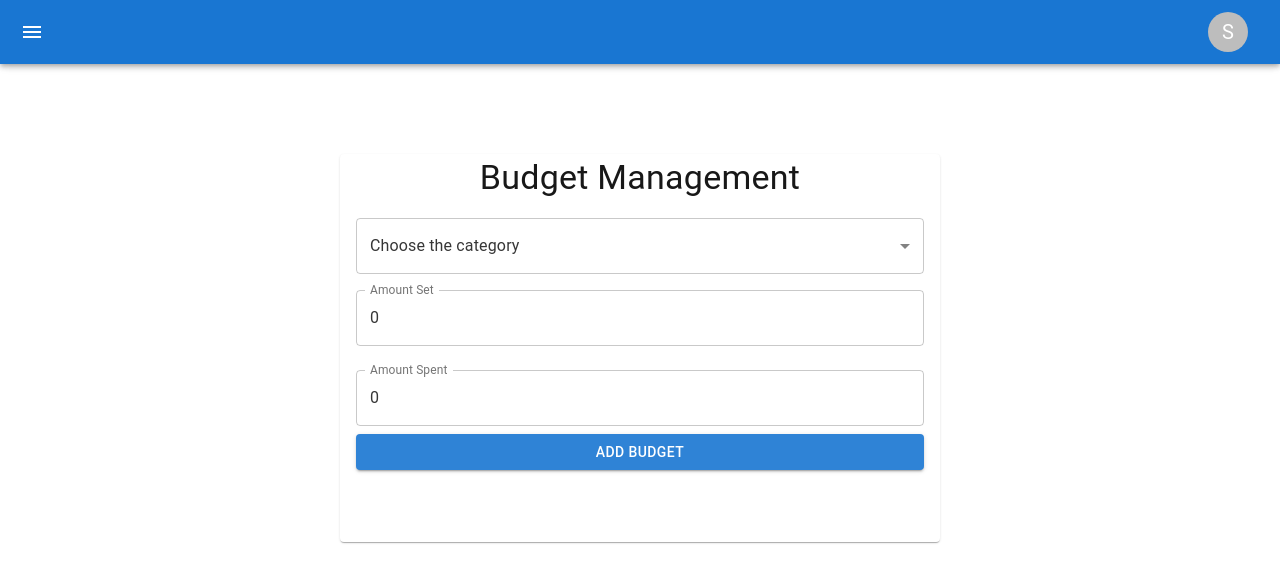
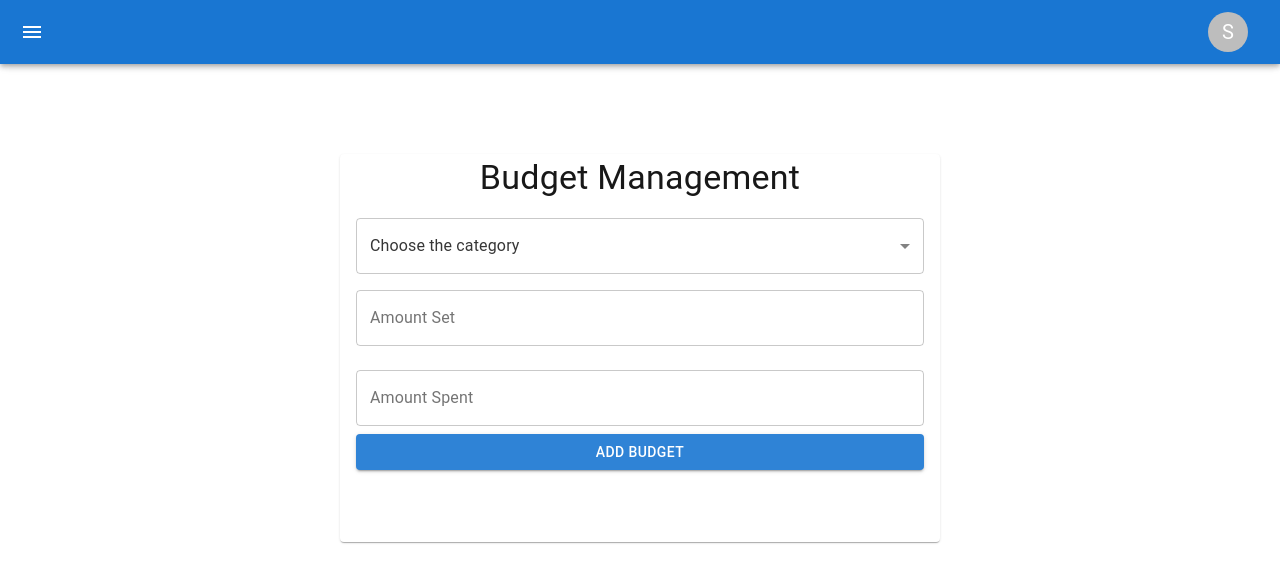
Before and after one commit to aakansha183/Finance_Management, a React (Create React App) app: page /budget in a window 1280 px wide. Shown: the top 582 px of the page. Built offline with nearby package versions, Linux system fonts and the light colour scheme; sample sign-in values are in the browser's storage.

Commit message:
fixed bug

```diff
--- a/src/components/budgetForm.tsx
+++ b/src/components/budgetForm.tsx
@@ -12,11 +12,11 @@ interface BudgetFormProps {
 
 }
 const schema = yup.object().shape({
+  category: yup.string().required('Category is required'),
+  amountSet: yup.string().required('Amount Set is required').min(1, 'Amount Set must be greater than zero'),
+  amountSpent: yup.string().required('Amount Spent is required').min(0, 'Amount Spent must be zero or more').max(yup.ref('amountSet'), 'Amount Spent must be less than or equal to Amount Set'),
+});
 
-  category: yup.string().required('Category is required'),
-  amountSet: yup.number().min(1, 'Amount Set must be greater than zero').required('Amount Set is required'),
-  amountSpent: yup.number().min(0, 'Amount Spent must be zero or more').max(yup.ref('amountSet'), 'Amount Spent must be less than or equal to Amount Set').required('Amount Spent is required'),
-});
 
 const BudgetForm: React.FC<BudgetFormProps> = ({ onSubmit, editMode, defaultValues }) => {
   const { control, handleSubmit, reset } = useForm<BudgetFormInput>({
@@ -35,7 +35,13 @@ const BudgetForm: React.FC<BudgetFormProps> = ({ onSubmit, editMode, defaultValu
   name="category"
   control={control}
   render={({ field, fieldState }) => (
-          <Select {...field} fullWidth margin="dense" error={!!fieldState.error} displayEmpty>
+    <Select
+      {...field}
+      fullWidth
+      margin="dense"
+      error={!!fieldState.error}
+      displayEmpty
+    >
       <MenuItem value="" disabled>
         Choose the category
       </MenuItem>
@@ -45,6 +51,7 @@ const BudgetForm: React.FC<BudgetFormProps> = ({ onSubmit, editMode, defaultValu
     </Select>
   )}
 />
+
 <Controller
   name="amountSet"
   control={control}
@@ -52,7 +59,7 @@ const BudgetForm: React.FC<BudgetFormProps> = ({ onSubmit, editMode, defaultValu
     <TextField
       {...field}
       label="Amount Set"
-            type="number"
+      type="string"
       fullWidth
       margin="normal"
       error={!!fieldState.error}
@@ -61,6 +68,7 @@ const BudgetForm: React.FC<BudgetFormProps> = ({ onSubmit, editMode, defaultValu
     />
   )}
 />
+
 <Controller
   name="amountSpent"
   control={control}
@@ -68,7 +76,7 @@ const BudgetForm: React.FC<BudgetFormProps> = ({ onSubmit, editMode, defaultValu
     <TextField
       {...field}
       label="Amount Spent"
-            type="number"
+      type="string"
       fullWidth
       margin="normal"
       error={!!fieldState.error}
@@ -77,6 +85,7 @@ const BudgetForm: React.FC<BudgetFormProps> = ({ onSubmit, editMode, defaultValu
     />
   )}
 />
+
       <Button type="submit" variant="contained" color="primary" fullWidth>
         {editMode ? 'Update Budget' : 'Add Budget'}
       </Button>
--- a/src/components/budgetList.tsx
+++ b/src/components/budgetList.tsx
@@ -1,4 +1,3 @@
-
 import React from "react";
 import {
   ListItem,
@@ -10,19 +9,21 @@ import EditIcon from "@mui/icons-material/Edit";
 import DeleteIcon from "@mui/icons-material/Delete";
 import { BudgetFormInput } from "../utils/interface/types";
 
-
 interface BudgetListItemProps {
   budget: BudgetFormInput;
   onEdit: (budget: BudgetFormInput) => void;
   onDelete: (category: string) => void;
 }
 
-
 const BudgetListItem: React.FC<BudgetListItemProps> = ({
   budget,
   onEdit,
   onDelete,
 }) => {
+  const amountSet = parseInt(budget.amountSet);
+  const amountSpent = parseInt(budget.amountSpent);
+  const progress = isNaN(amountSet) || amountSet === 0 ? 0 : (amountSpent / amountSet) * 100;
+
   return (
     <ListItem
       style={{
@@ -33,7 +34,6 @@ const BudgetListItem: React.FC<BudgetListItemProps> = ({
         position: "relative",
       }}
     >
-
       <ListItemText
         primary={`Category: ${budget.category}`}
         secondary={
@@ -43,10 +43,9 @@ const BudgetListItem: React.FC<BudgetListItemProps> = ({
           </>
         }
       />
-
       <LinearProgress
         variant="determinate"
-        value={(budget.amountSpent / budget.amountSet) * 100}
+        value={progress}
         style={{ marginTop: "5px" }}
       />
       <IconButton
@@ -59,7 +58,6 @@ const BudgetListItem: React.FC<BudgetListItemProps> = ({
         onClick={() => onDelete(budget.category)}
         style={{ position: "absolute", right: "10px" }}
       >
-
         <DeleteIcon />
       </IconButton>
     </ListItem>
--- a/src/pages/DashboardPage.tsx
+++ b/src/pages/DashboardPage.tsx
@@ -111,7 +111,7 @@ const DashboardPage: React.FC = () => {
           (budget) => budget.userId === currentUser?.id
         );
         const totalBudget = userBudgets.reduce(
-          (sum, budget) => sum + budget.amountSet,
+          (sum, budget) => sum + parseInt(budget.amountSet),
           0
         );
         setTotalBudget(totalBudget);
@@ -122,7 +122,7 @@ const DashboardPage: React.FC = () => {
             if (!acc[budget.category]) {
               acc[budget.category] = 0;
             }
-            acc[budget.category] += budget.amountSet;
+            acc[parseInt(budget.category)] += parseInt(budget.amountSet);
             return acc;
           },
           {}
--- a/src/pages/budget.tsx
+++ b/src/pages/budget.tsx
@@ -136,8 +136,8 @@ const BudgetPage: React.FC = () => {
                 defaultValues={
                   currentBudget || {
                     category: "",
-                    amountSet: 0,
-                    amountSpent: 0,
+                    amountSet: "",
+                    amountSpent: "",
                     userId: "",
                   }
                 }
```
Also changed, not shown: src/utils/interface/types.ts (+5 -7 lines). Lines whose indentation alone changed are shown as unchanged.
